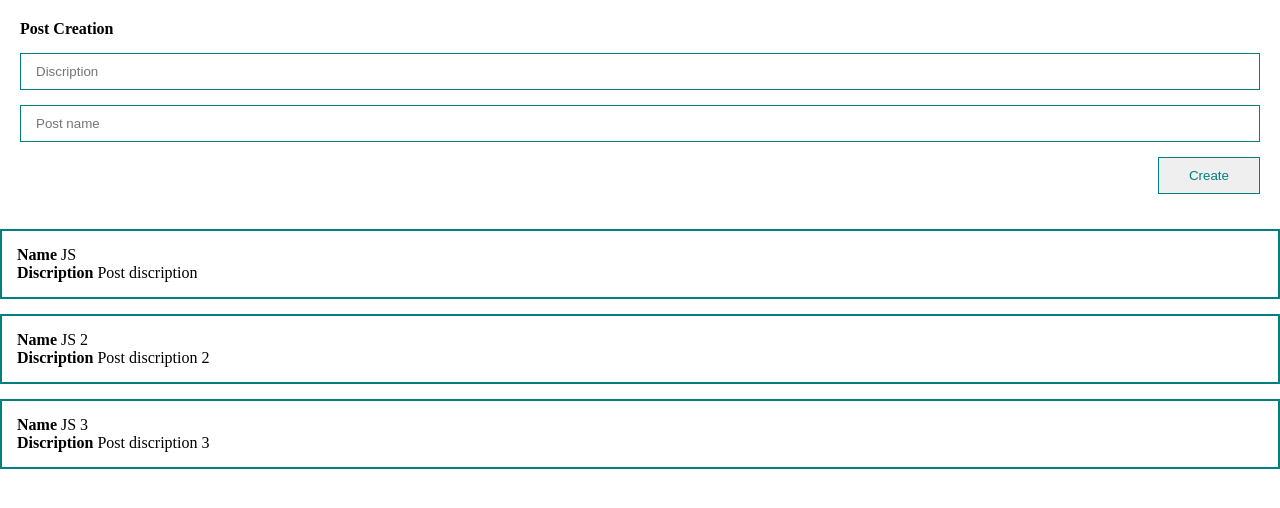
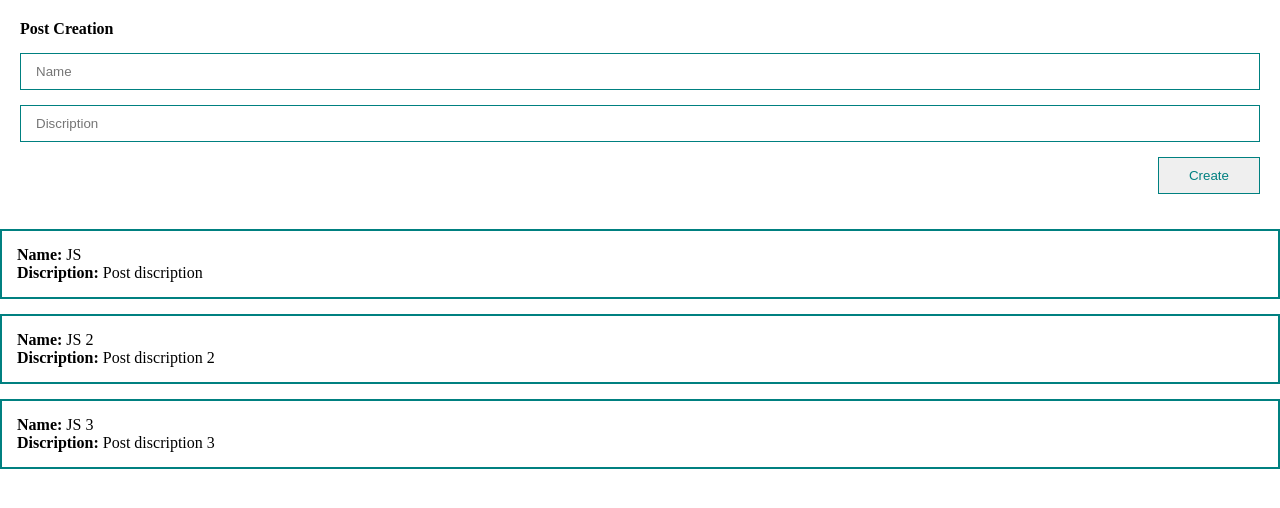
Before and after one commit to RuslanTissen/vue-3, a Vue app: page / in a window 1280 px wide. Shown: the top 508 px of the page. Built offline with nearby package versions, Linux system fonts and the light colour scheme.

Commit message:
form is done

```diff
--- a/src/App.vue
+++ b/src/App.vue
@@ -1,17 +1,18 @@
 <template>
 	<div class="App">
-		<form>
+		<form @submit.prevent>
 			<h4>Post Creation</h4>
-			<input v-bind:value="title" class="input" type="text" placeholder="Discription">
-			<input v-bind:value="body" class="input" type="text" placeholder="Post name">
+			<input v-bind:value="title" @input="title = $event.target.value" class="input" type="text" placeholder="Name">
+			<input v-bind:value="body" @input="body = $event.target.value" class="input" type="text"
+				placeholder="Discription">
 			<button class="btn" @click="createPost">
 				Create
 			</button>
 		</form>
 	</div>
 	<div class="post" v-for="post in posts">
-		<div><strong>Name </strong>{{ post.title }}</div>
-		<div><strong>Discription </strong>{{ post.body }}</div>
+		<div><strong>Name: </strong>{{ post.title }}</div>
+		<div><strong>Discription: </strong>{{ post.body }}</div>
 	</div>
 </template>
 
@@ -30,11 +31,27 @@ export default {
 	},
 	methods: {
 		createPost() {
-
-		}
+			const newPost = {
+				id: Date.now(),
+				title: this.title,
+				body: this.body,
+			}
+			this.posts.push(newPost);
+			this.title = "";
+			this.body = "";
+		},
 	}
 }
 </script>
+
+
+
+
+
+
+
+
+
 
 <style >
 * {
@@ -63,6 +80,7 @@ form {
 	border: 1px solid teal;
 	padding: 10px 15px;
 	margin-top: 15px;
+	color: red;
 }
 
 .btn {
```
